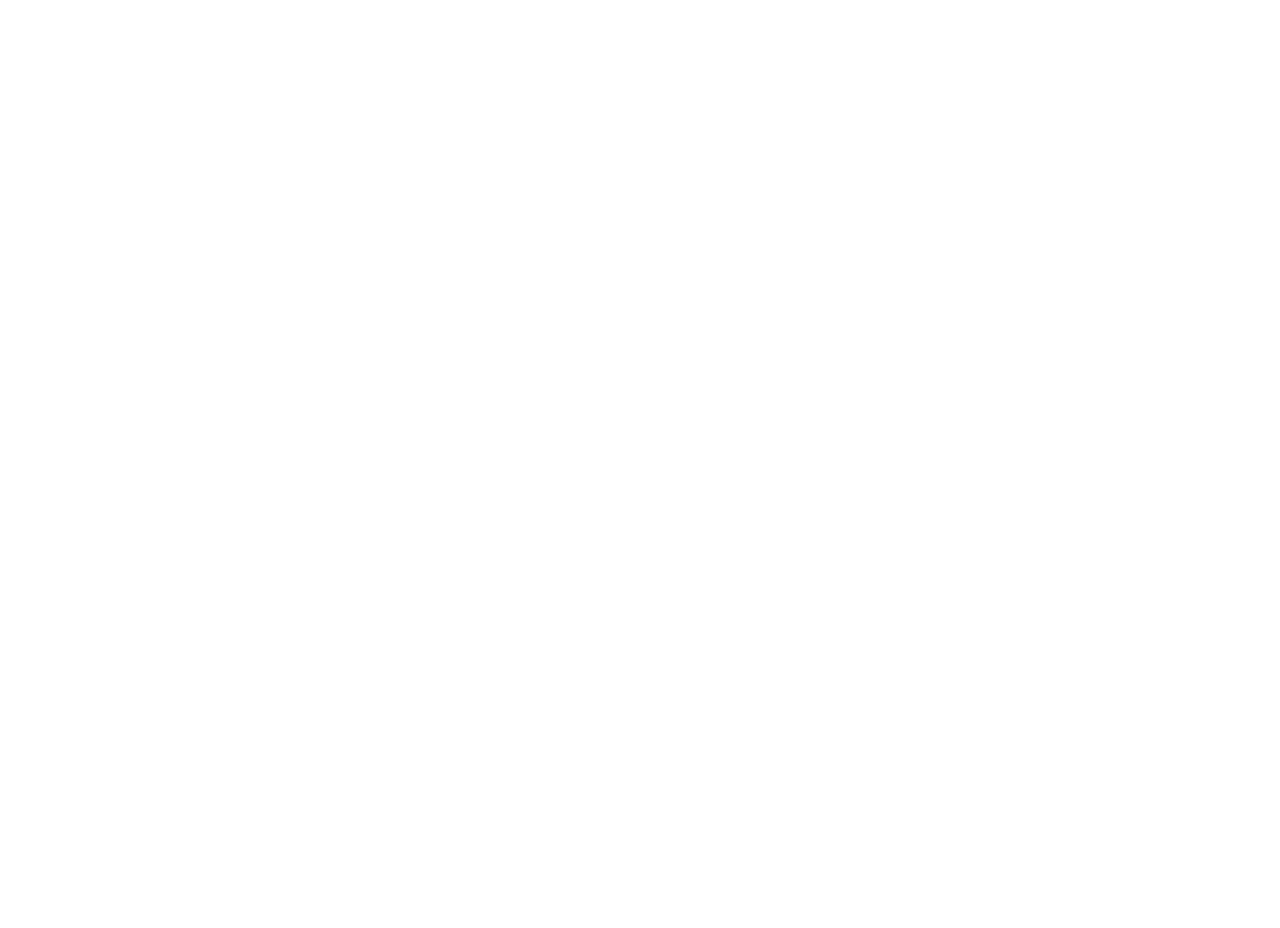
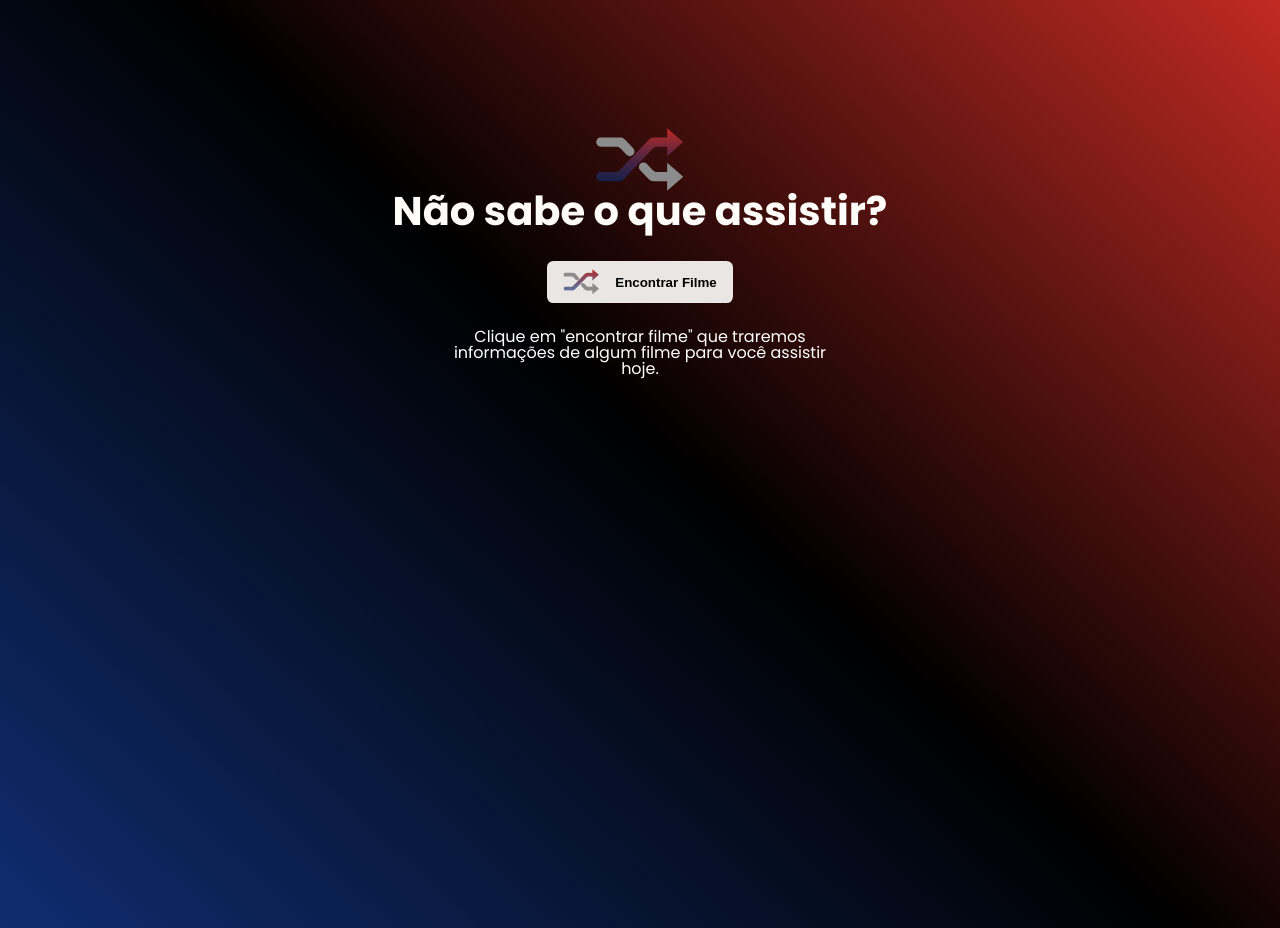
Before and after one commit to uitalorss/desafio-rocketflix, a plain HTML site: page index.html in a window 1280 px wide. Before the commit the page ends 800 px from the top, so only its background shows below. Drawn offline with Linux system fonts and the light colour scheme.

Commit message:
estilização do projeto

```diff
--- /dev/null
+++ b/assets/css/_reset.scss
@@ -0,0 +1,48 @@
+/* http://meyerweb.com/eric/tools/css/reset/
+   v2.0 | 20110126
+   License: none (public domain)
+*/
+
+html, body, div, span, applet, object, iframe,
+h1, h2, h3, h4, h5, h6, p, blockquote, pre,
+a, abbr, acronym, address, big, cite, code,
+del, dfn, em, img, ins, kbd, q, s, samp,
+small, strike, strong, sub, sup, tt, var,
+b, u, i, center,
+dl, dt, dd, ol, ul, li,
+fieldset, form, label, legend,
+table, caption, tbody, tfoot, thead, tr, th, td,
+article, aside, canvas, details, embed,
+figure, figcaption, footer, header, hgroup,
+menu, nav, output, ruby, section, summary,
+time, mark, audio, video {
+	margin: 0;
+	padding: 0;
+	border: 0;
+	font-size: 100%;
+	font: inherit;
+	vertical-align: baseline;
+}
+/* HTML5 display-role reset for older browsers */
+article, aside, details, figcaption, figure,
+footer, header, hgroup, menu, nav, section {
+	display: block;
+}
+body {
+	line-height: 1;
+}
+ol, ul {
+	list-style: none;
+}
+blockquote, q {
+	quotes: none;
+}
+blockquote:before, blockquote:after,
+q:before, q:after {
+	content: '';
+	content: none;
+}
+table {
+	border-collapse: collapse;
+	border-spacing: 0;
+}
--- /dev/null
+++ b/assets/css/_section-main.scss
@@ -0,0 +1,42 @@
+.main{
+  padding-top: 8rem;
+  max-width: 70vh;
+  height: 100vh;
+  margin: 0 auto;
+
+  img{
+    display: block;
+    margin: 0 auto;
+  }
+
+  h1{
+    font-size: 2.5rem;
+    font-weight: 700;
+    color: #FFFCF9;
+    text-align: center;
+  }
+  p{
+    color: #fff;
+  }
+
+  .action{
+    margin-top: 1.875rem;
+    button{
+      display: flex;
+      align-items: center;
+      gap: 0 1rem;
+      background: $bg-button;
+      border: none;
+      border-radius: .4rem;
+      padding: 0.5rem 1rem;
+      margin: 0 auto;
+      font-weight: 700;
+    }
+
+    p{
+      text-align: center;
+      margin: 1.625rem auto 0 auto;
+      width: 70%;
+    }
+  }
+}
--- /dev/null
+++ b/assets/css/main.scss
@@ -0,0 +1,27 @@
+//Variáveis
+$title: #fffcf9;
+$subtitle: #b3b3b3;
+$bg-button: #e9e6e3;
+$background: linear-gradient(43deg, #102d71 0%, #000000 52%, #c12a23 100%);
+
+//Imports
+@import 'reset';
+@import 'section-main';
+
+body{
+  background: $background no-repeat;
+
+  font-family: 'Poppins', sans-serif;
+
+  @media (max-width: 1080px){
+    font-size: 93.75%;
+  }
+
+  @media (max-width: 720px){
+    font-size: 87.5%;
+  }
+
+  @media (max-width: 540px){
+    font-size: 75%;
+  }
+}
--- a/index.html
+++ b/index.html
@@ -5,11 +5,28 @@
   <meta charset="UTF-8">
   <meta http-equiv="X-UA-Compatible" content="IE=edge">
   <meta name="viewport" content="width=device-width, initial-scale=1.0">
+  <link rel="preconnect" href="https://fonts.googleapis.com">
+  <link rel="preconnect" href="https://fonts.gstatic.com" crossorigin>
+  <link href="https://fonts.googleapis.com/css2?family=Poppins:wght@400;500;600;700&display=swap" rel="stylesheet">
+  <link rel="stylesheet" href="assets/css/main.css">
   <title>Rocketflix</title>
 </head>
 
 <body>
-
+  <section class="main">
+    <div class="intro">
+      <img src="assets/img/logo-rocketflix.svg" alt="">
+      <h1>Não sabe o que assistir?</h1>
+    </div>
+    <div class="content"></div>
+    <div class="action">
+      <button>
+        <img src="assets/img/logo-rocketflix-small.svg" alt="">
+        Encontrar Filme
+      </button>
+      <p>Clique em "encontrar filme" que traremos informações de algum filme para você assistir hoje.</p>
+    </div>
+  </section>
 </body>
 
 </html>
```
Also changed, not shown: assets/css/main.css (added), assets/img/logo-rocketflix-small.svg (added), assets/img/logo-rocketflix.svg (added), 1 other file.
